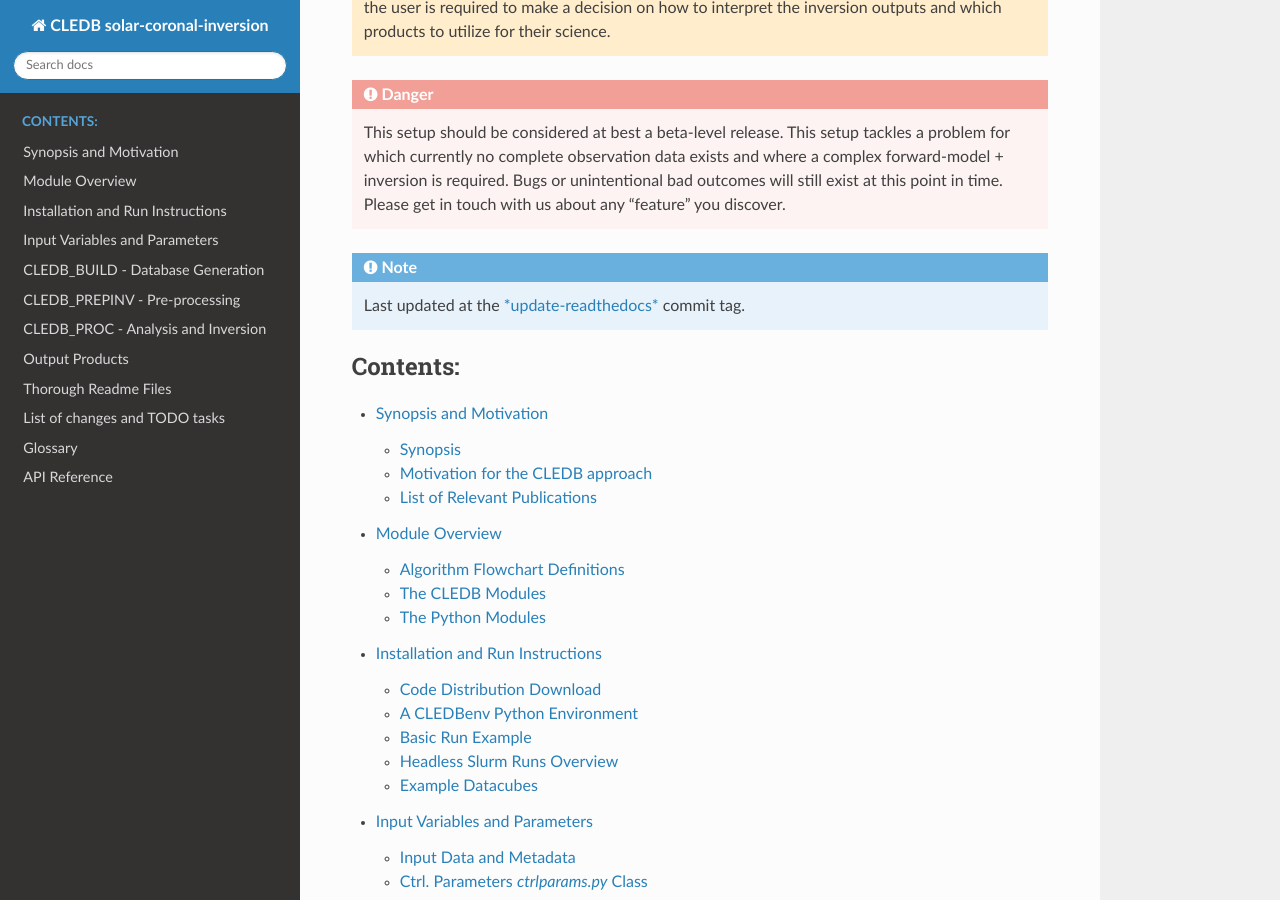
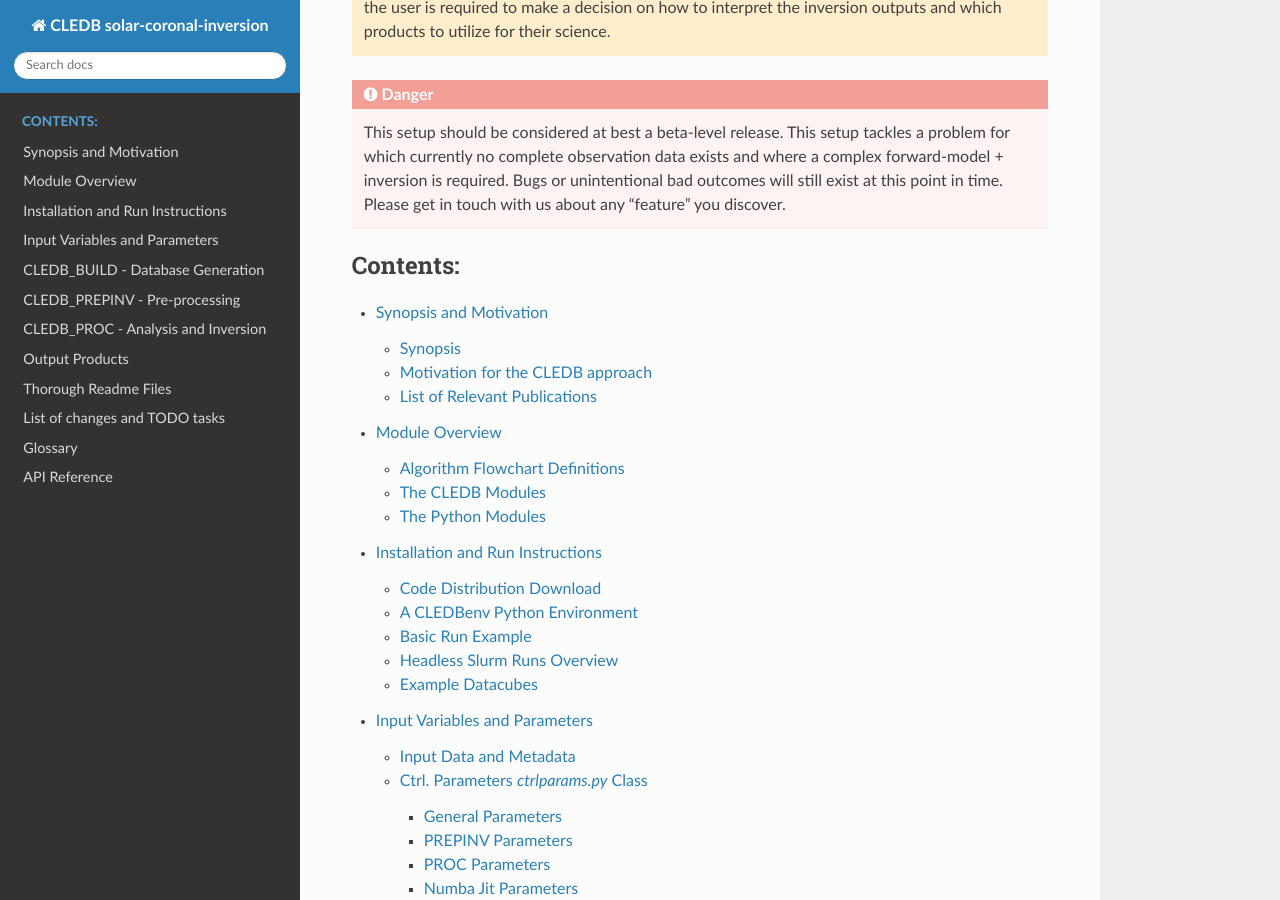
Before and after one commit to arparaschiv/solar-coronal-inversion, a Sphinx documentation site: the page built from docs/source/index.rst, in a window 1280 px wide and 900 px high, scrolled down 756 px. Built offline with Sphinx 7.4.7 and the Read the Docs theme 3.1.0, drawn with Linux system fonts in a browser that asks for light colours.

Commit message:
update-pycelpbuild

```diff
--- a/CLEDBenv.yml
+++ b/CLEDBenv.yml
@@ -20,3 +20,6 @@ dependencies:
 # - sphinx=8.2.3           ## 5.0.2  Not required by CLEDB; used only to build the documentation locally; see more in docs/requirements.txt
 # - myst-parser=4.0.1      ## 0.18.1 Not required by CLEDB; used to add markdown parsing to documentation building.
 # - sphinx-rtd-theme=3.0.2 ## 1.1.1 Not required by CLEDB; theme for the documentation
+
+
+## please reflect any changes to pyproject.toml dependencies.
--- a/docs/source/index.rst
+++ b/docs/source/index.rst
@@ -43,8 +43,6 @@ This document describes the main concepts, functions, and variables, comprising
    Bugs or unintentional bad outcomes will still exist at this point in time.
    Please get in touch with us about any "feature" you discover.
 
-.. note::
-   Last updated at the :ref:`*update-readthedocs*<todo-label>` commit tag.
 
 .. toctree::
    :maxdepth: 3
```
Also changed, not shown: TODO.md (+1 -1 lines).
